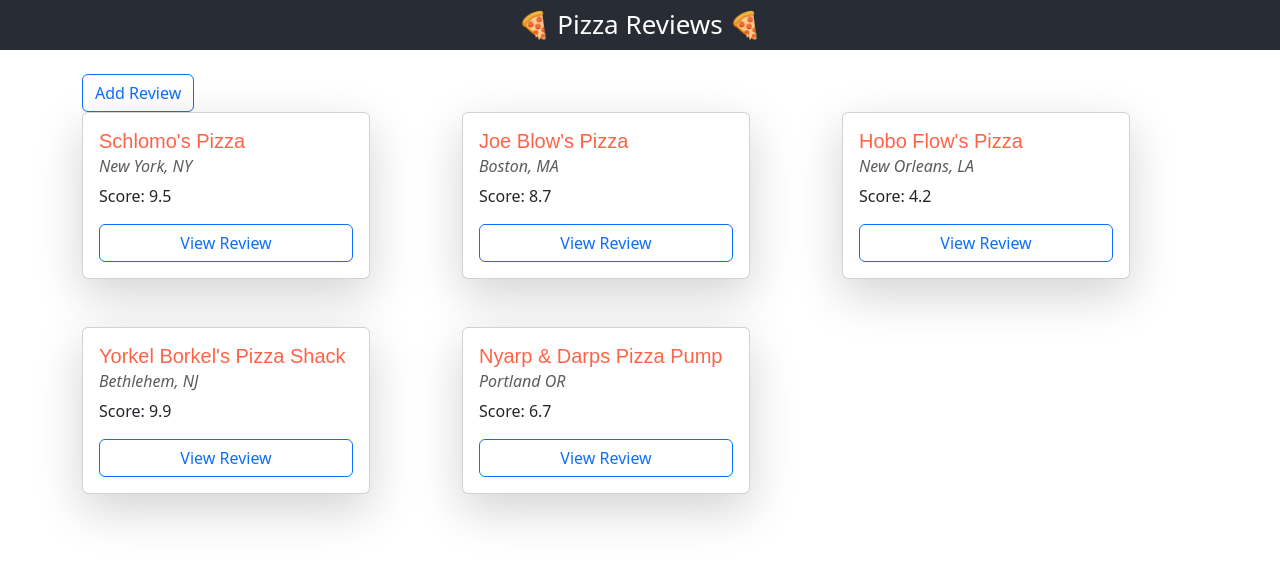
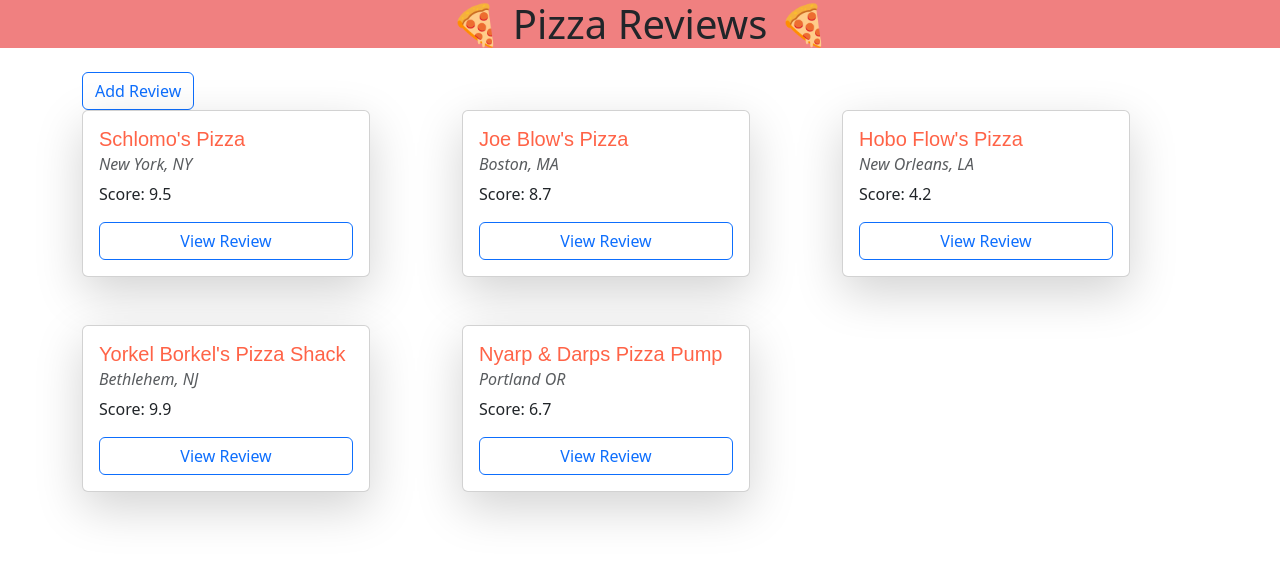
Before and after one commit to derek-dahl/pizza-review.app, a React (Create React App) app in the folder client/: page / in a window 1280 px wide. Shown: the top 562 px of the page. Built offline with nearby package versions, Linux system fonts and the light colour scheme.

Commit message:
Add animation to pizza emoji

```diff
--- a/client/src/App.css
+++ b/client/src/App.css
@@ -14,14 +14,10 @@
 }
 
 .App-header {
-  background-color: #282c34;
-  min-height: 50px;
-  display: flex;
-  flex-direction: column;
-  align-items: center;
-  justify-content: center;
-  font-size: calc(10px + 2vmin);
-  color: white;
+  background-color: lightcoral;
+  display: flex; /* Use flexbox for horizontal alignment */
+  justify-content: center; /* Center the content */
+  align-items: center; /* Align items vertically in the center */
 }
 
 .App-link {
@@ -47,6 +43,28 @@
   transform: scale(1.25);
 }
 
+.shake-emoji {
+  margin: 0 0.3em; /* Add some spacing around the emojis */
+  transition: transform 0.2s;
+}
+
+.shake-emoji:hover {
+  animation: shake 0.5s infinite;
+}
+
+@keyframes shake {
+  0%,
+  100% {
+    transform: rotate(0deg);
+  }
+  25% {
+    transform: rotate(5deg);
+  }
+  75% {
+    transform: rotate(-5deg);
+  }
+}
+
 @keyframes App-logo-spin {
   from {
     transform: rotate(0deg);
--- a/client/src/components/Header.jsx
+++ b/client/src/components/Header.jsx
@@ -1,9 +1,14 @@
 import React from "react";
+import "../App.css";
 
 const Header = () => {
   return (
     <>
-      <h1 className="App-header">🍕 Pizza Reviews 🍕</h1>
+      <h1 className="App-header">
+        <span className="shake-emoji">🍕</span>
+        <span>Pizza Reviews</span>
+        <span className="shake-emoji">🍕</span>
+      </h1>
     </>
   );
 };
```
